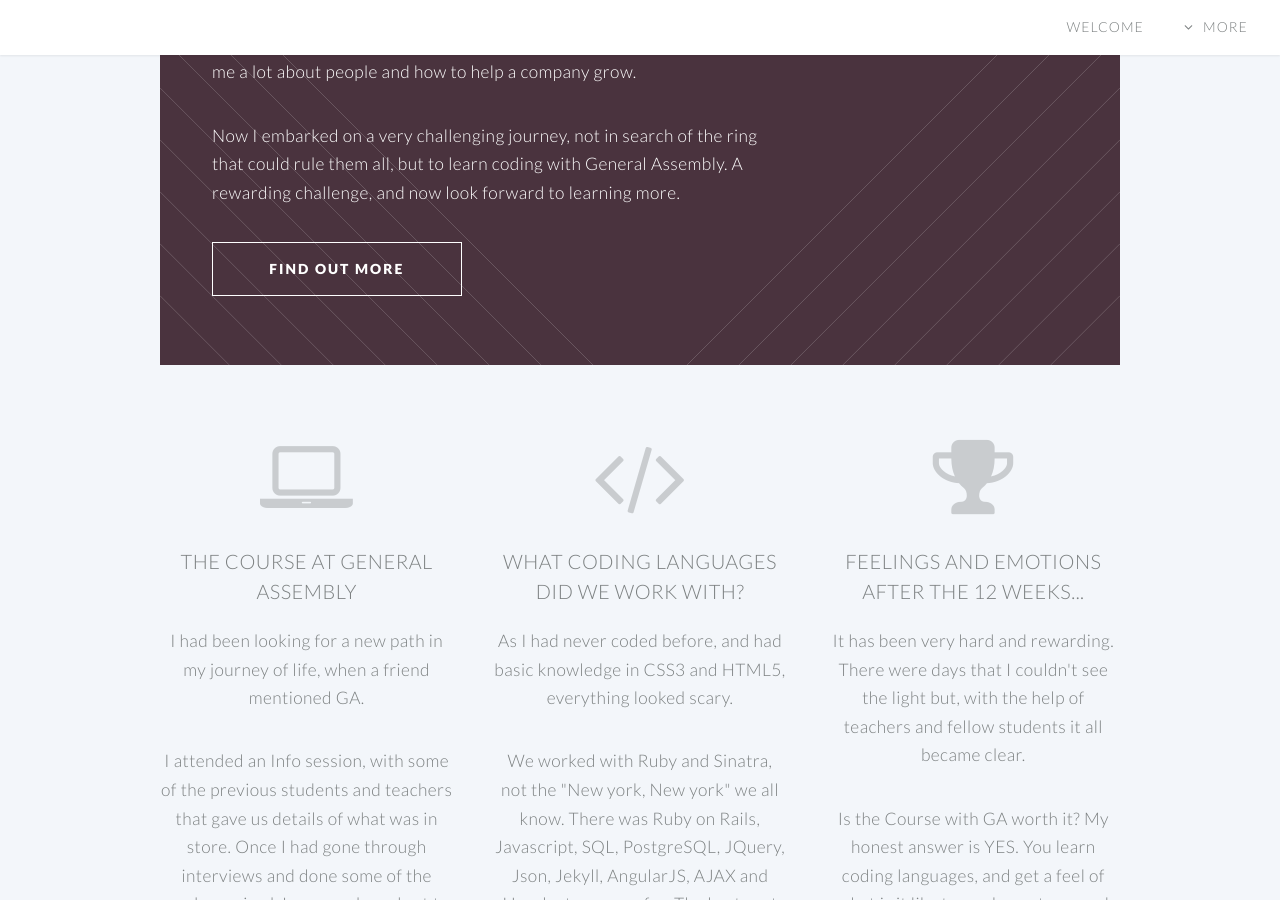
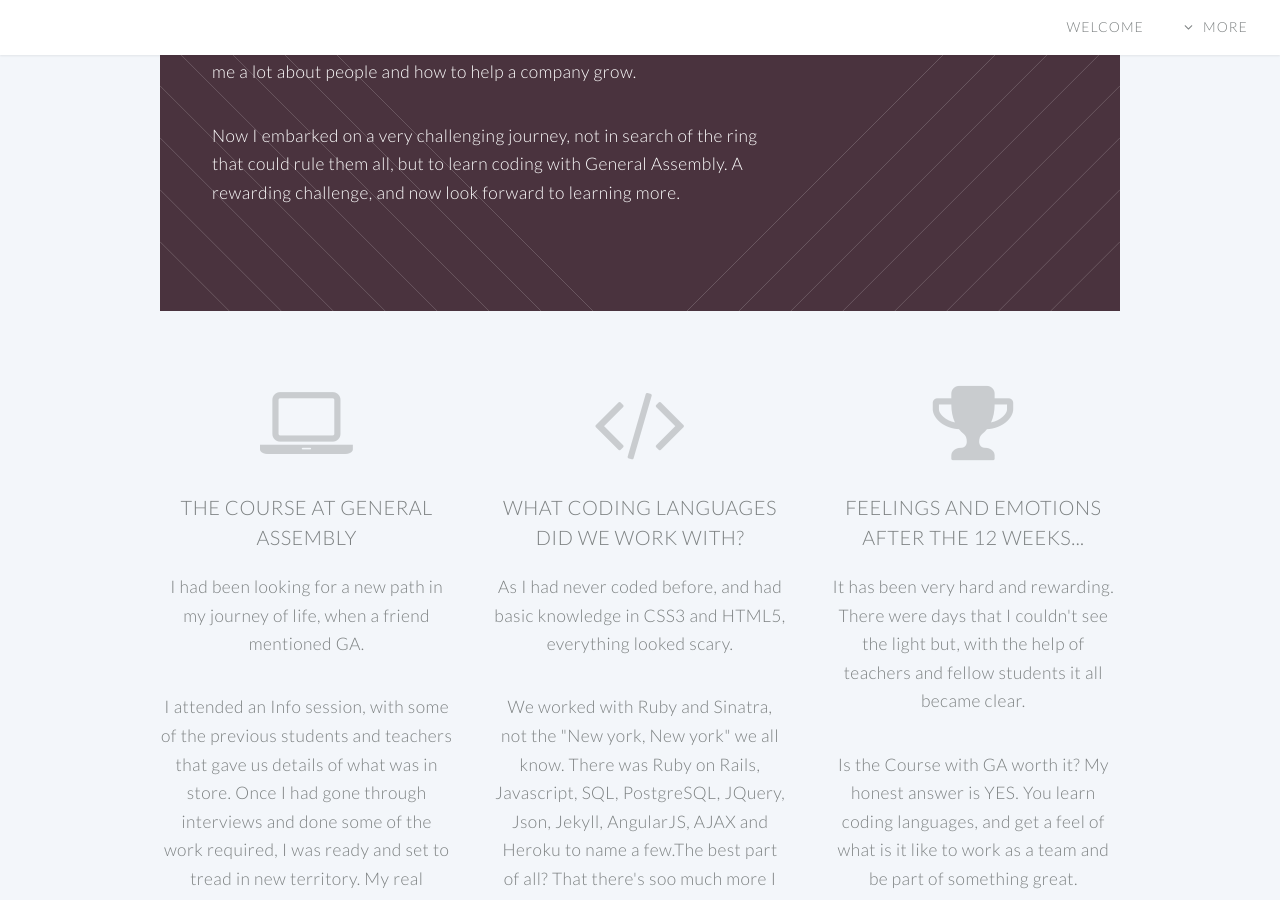
Before and after one commit to eusegone/eusegone.github.io, a Jekyll site: the page built from index.html, in a window 1280 px wide and 900 px high, scrolled down 1188 px. Built offline with Jekyll 4.4.1, drawn with Linux system fonts in a browser that asks for light colours.

Commit message:
fixing small bits

```diff
--- a/index.html
+++ b/index.html
@@ -28,14 +28,8 @@
 								<p>I just finished a 12 week <strong> Web Development Immersive</strong> before that I have always been in contact with people either in catering or helping out in schools.</p>
 								<p>I have previously worked in Heathrow Airport looking after VIP's and after that I opened a restaurant here in London. Both jobs have taught me a lot about people and how to help a company grow.</p>
 								<p>Now I embarked on a very challenging journey, not in search of the ring that could rule them all, but to learn coding with General Assembly. A rewarding challenge, and now look forward to learning more. </p>
-								<footer>
-									<ul class="buttons">
-										<li><a href="https://generalassemb.ly/london"target="_blank" class="button">Find Out More</a></li>
-									</ul>
-								</footer>
 
 							</div>
-
 						</div>
 					</section>
 
```
